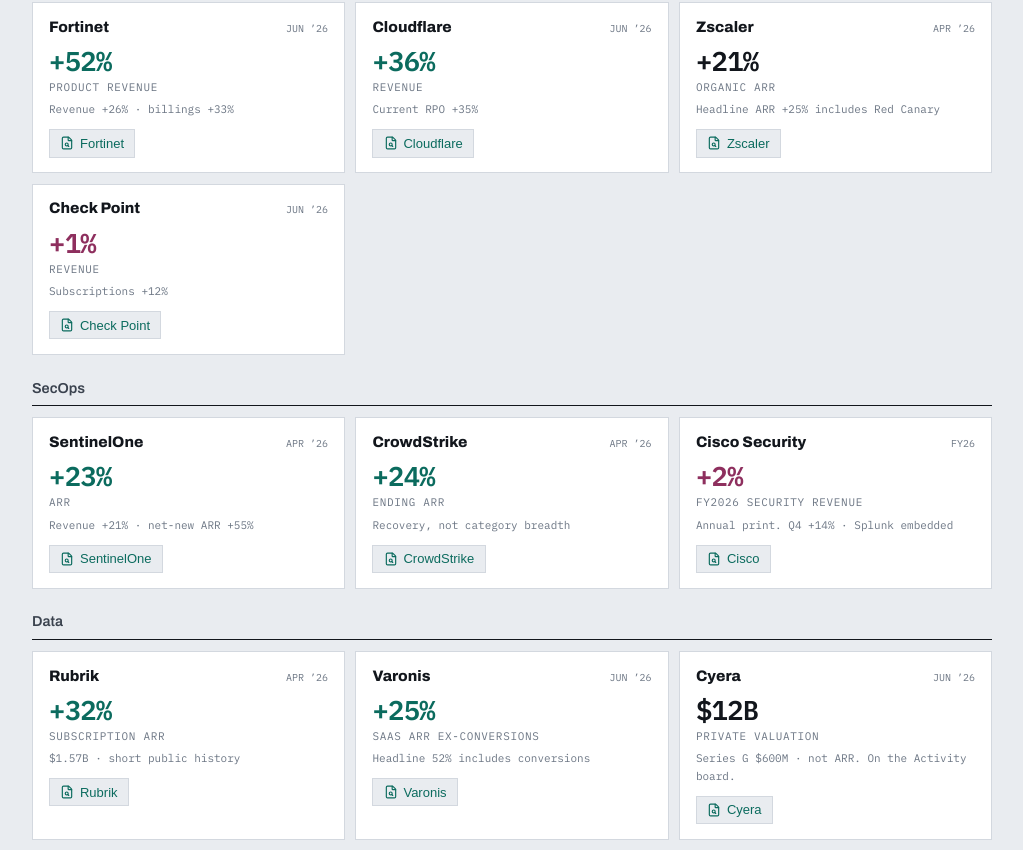
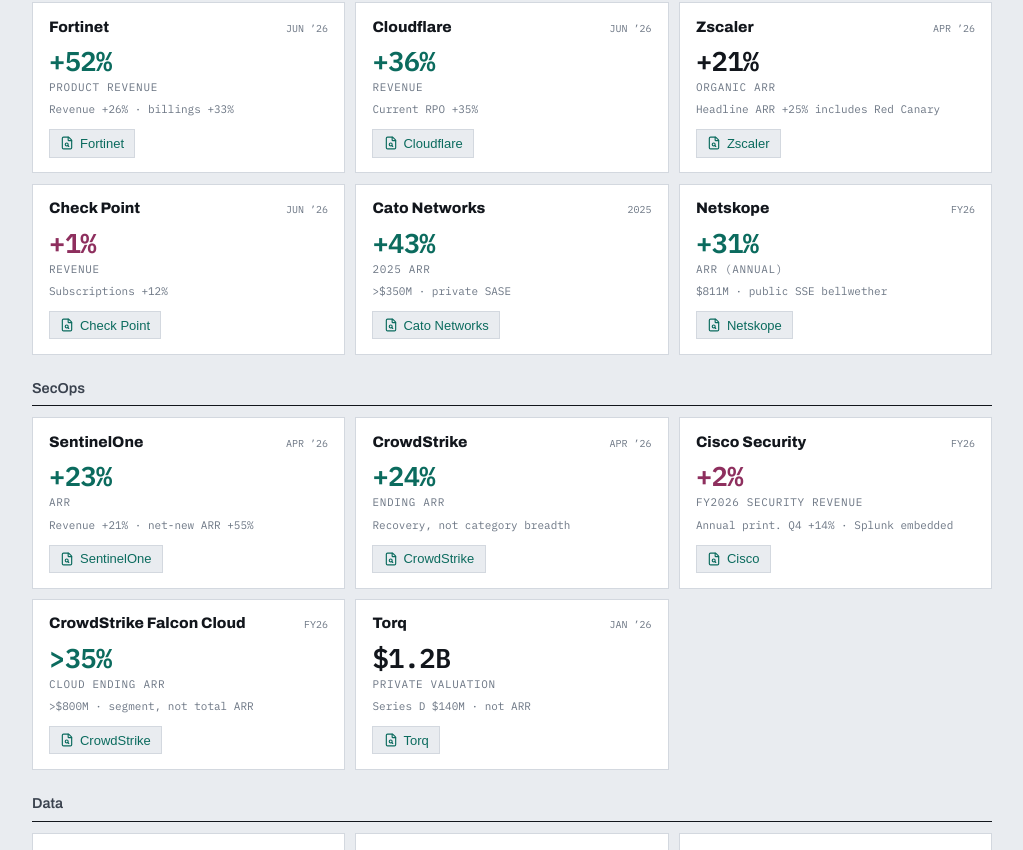
Before and after one commit to jessepike/sec-market, a React (Vite) app in the folder web/: page / in a window 1280 px wide. Shown: the part 1350-2200 px from the top of the page, without its empty margins (128-1151 px from the left). Built offline with nearby package versions, Linux system fonts and the light colour scheme.

Commit message:
Add five vendor signal prints from D-39 domain packet
Cato, Netskope, Upwind, CrowdStrike Falcon Cloud, and Torq join the
prints board with sourced evidence records (C11–C13, D30–D31).

```diff
--- a/web/src/data/evidence.ts
+++ b/web/src/data/evidence.ts
@@ -1019,6 +1019,90 @@ export const evidenceRecords: EvidenceRecord[] = [
     artifactLabel: 'Activity edition / D29',
     tags: ['investment', 'ai-runtime', 'private'],
   },
+  {
+    id: 'C11',
+    title: 'Cato Networks 2025 ARR milestone',
+    organization: 'Cato Networks',
+    publicationDate: '2026-02-24',
+    economicPeriod: 'Calendar year 2025',
+    canonicalUrl:
+      'https://www.catonetworks.com/news/cato-surpasses-350-million-arr-with-43-yoy-growth-in-2025/',
+    excerpt:
+      'Its 2025 annual recurring revenue (ARR) surpassed $350 million, an increase of 43% year-over-year (YoY) compared to 2024.',
+    sourceClass: 'IR',
+    interpretation: 'Private SASE scale print. Fills the Network/SASE bench beside public SSE vendors.',
+    limitations: 'Private company. Company-stated ARR, not audited filing. Threshold is >$350M, not an exact figure.',
+    conflictingEvidenceIds: [],
+    artifactLabel: 'D-39 vendor signals / C11',
+    tags: ['security-vendor', 'sase', 'network'],
+  },
+  {
+    id: 'C12',
+    title: 'Netskope FY2026 Results',
+    organization: 'Netskope',
+    publicationDate: '2026-03-11',
+    economicPeriod: 'Fiscal year ended 2026-01-31',
+    canonicalUrl:
+      'https://investors.netskope.com/news-releases/news-release-details/netskope-announces-strong-fourth-quarter-and-fiscal-year-2026',
+    excerpt: 'ARR grew 31% year-over-year to $811 million as of January 31, 2026.',
+    sourceClass: 'IR',
+    interpretation: 'Public SSE/SASE bellwether now on investor relations. Strong growth at scale.',
+    limitations: 'Annual print; not a quarterly series aligned to the Episode 002 panel.',
+    conflictingEvidenceIds: [],
+    artifactLabel: 'D-39 vendor signals / C12',
+    tags: ['security-vendor', 'sase', 'network'],
+  },
+  {
+    id: 'C13',
+    title: 'CrowdStrike Q4 FY2026 Results — Falcon Cloud segment',
+    organization: 'CrowdStrike',
+    publicationDate: '2026-03-03',
+    economicPeriod: 'Quarter ended 2026-01-31',
+    canonicalUrl:
+      'https://ir.crowdstrike.com/news-releases/news-release-details/crowdstrike-reports-fourth-quarter-and-fiscal-year-2026',
+    excerpt:
+      'For the first time, our cloud business exceeded $800 million in ending ARR… grew more than 35% year over year.',
+    sourceClass: 'IR',
+    interpretation: 'Cloud-security segment ARR at scale. Distinct from total ending ARR on the SecOps card.',
+    limitations:
+      'Earnings-call metric, not a filing line item. Segment definition is company-defined. Use C1 for total CrowdStrike ARR.',
+    conflictingEvidenceIds: ['C1'],
+    artifactLabel: 'D-39 vendor signals / C13',
+    tags: ['security-vendor', 'cloud-security', 'secops'],
+  },
+  {
+    id: 'D30',
+    title: 'Upwind Series B funding announcement',
+    organization: 'Upwind',
+    publicationDate: '2026-01-26',
+    economicPeriod: 'Series B close',
+    canonicalUrl: 'https://www.securityweek.com/upwind-raises-250-million-at-1-5-billion-valuation/',
+    excerpt:
+      'Upwind today announced raising $250 million in a Series B funding round… valuation to $1.5 billion… total raised… $430 million.',
+    sourceClass: 'INDEPENDENT',
+    interpretation: 'First Cloud-domain CNAPP capital signal on the prints board. Category formation, not buyer spend.',
+    limitations:
+      'Company-quoted via SecurityWeek; official Upwind press paths returned 404 on fetch. Valuation and raise are not ARR.',
+    conflictingEvidenceIds: [],
+    artifactLabel: 'D-39 vendor signals / D30',
+    tags: ['investment', 'cloud-security', 'private'],
+  },
+  {
+    id: 'D31',
+    title: 'Torq Series D funding announcement',
+    organization: 'Torq',
+    publicationDate: '2026-01-12',
+    economicPeriod: 'Series D close',
+    canonicalUrl: 'https://torq.io/news/torq-seriesd/',
+    excerpt:
+      'Closed a massive $140 million Series D funding round, propelling its valuation to $1.2 billion and total funding to $332M.',
+    sourceClass: 'IR',
+    interpretation: 'SOAR / agentic SecOps scale capital. Platform bet, not a disclosed ARR series.',
+    limitations: 'Private company. Valuation and raise are not ARR or bookings.',
+    conflictingEvidenceIds: [],
+    artifactLabel: 'D-39 vendor signals / D31',
+    tags: ['investment', 'secops', 'private'],
+  },
 ]
 
 export const evidenceById = Object.fromEntries(
--- a/web/src/data/prints.ts
+++ b/web/src/data/prints.ts
@@ -55,6 +55,28 @@ export const vendorPrints: VendorPrint[] = [
     evidenceIds: ['C6a'],
   },
   {
+    id: 'print-cato',
+    group: 'Network & edge',
+    name: 'Cato Networks',
+    period: '2025',
+    value: '+43%',
+    metric: '2025 ARR',
+    note: '>$350M · private SASE',
+    tone: 'up',
+    evidenceIds: ['C11'],
+  },
+  {
+    id: 'print-netskope',
+    group: 'Network & edge',
+    name: 'Netskope',
+    period: 'FY26',
+    value: '+31%',
+    metric: 'ARR (annual)',
+    note: '$811M · public SSE bellwether',
+    tone: 'up',
+    evidenceIds: ['C12'],
+  },
+  {
     id: 'print-s1',
     group: 'SecOps',
     name: 'SentinelOne',
@@ -86,6 +108,29 @@ export const vendorPrints: VendorPrint[] = [
     note: 'Annual print. Q4 +14% · Splunk embedded',
     tone: 'down',
     evidenceIds: ['C6b'],
+  },
+  {
+    id: 'print-crwd-cloud',
+    group: 'SecOps',
+    name: 'CrowdStrike Falcon Cloud',
+    period: 'FY26',
+    value: '>35%',
+    metric: 'cloud ending ARR',
+    note: '>$800M · segment, not total ARR',
+    tone: 'up',
+    evidenceIds: ['C13'],
+  },
+  {
+    id: 'print-torq',
+    group: 'SecOps',
+    name: 'Torq',
+    period: 'JAN ’26',
+    value: '$1.2B',
+    metric: 'private valuation',
+    note: 'Series D $140M · not ARR',
+    tone: 'flat',
+    surface: 'coverage',
+    evidenceIds: ['D31'],
   },
   {
     id: 'print-rubrik',
@@ -239,6 +284,18 @@ export const vendorPrints: VendorPrint[] = [
     evidenceIds: ['C2'],
   },
   {
+    id: 'print-upwind',
+    group: 'Platform',
+    name: 'Upwind',
+    period: 'JAN ’26',
+    value: '$1.5B',
+    metric: 'private valuation',
+    note: 'Series B $250M · not ARR',
+    tone: 'flat',
+    surface: 'coverage',
+    evidenceIds: ['D30'],
+  },
+  {
     id: 'print-cisco-platform',
     group: 'Platform',
     name: 'Cisco',
```
